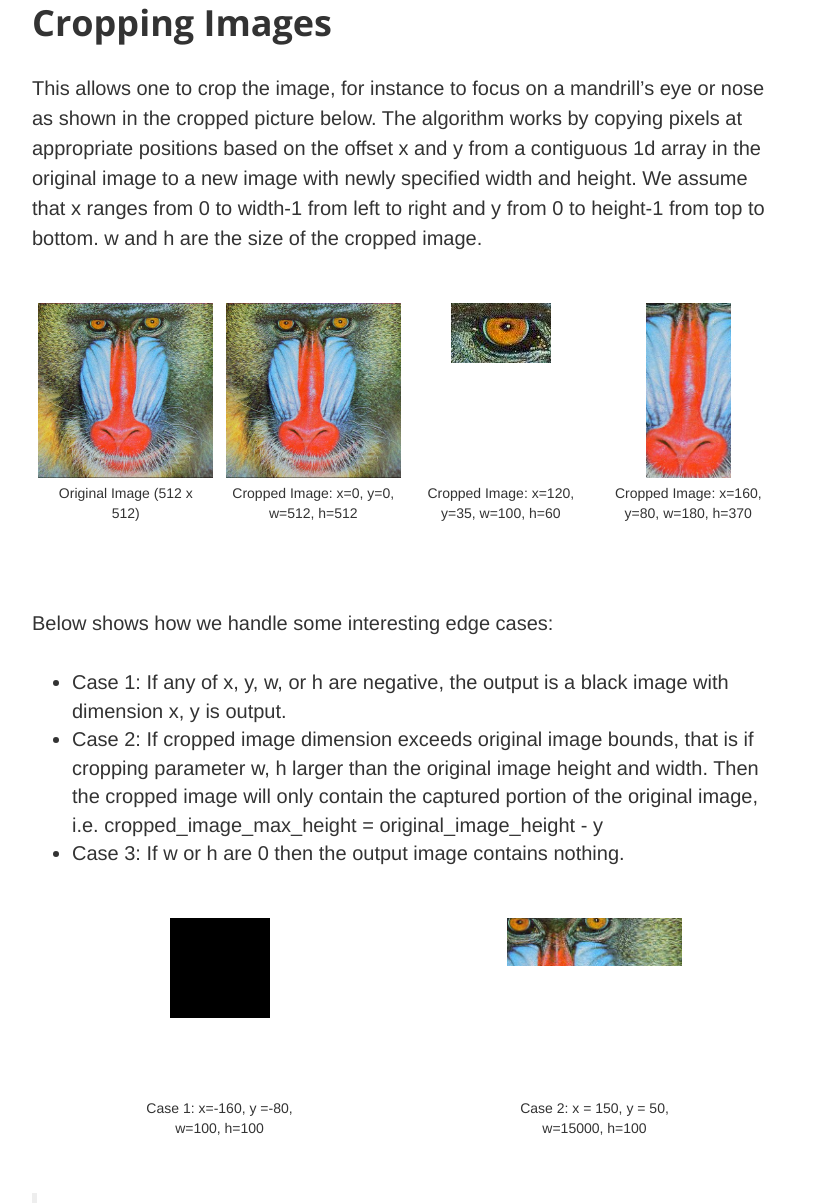
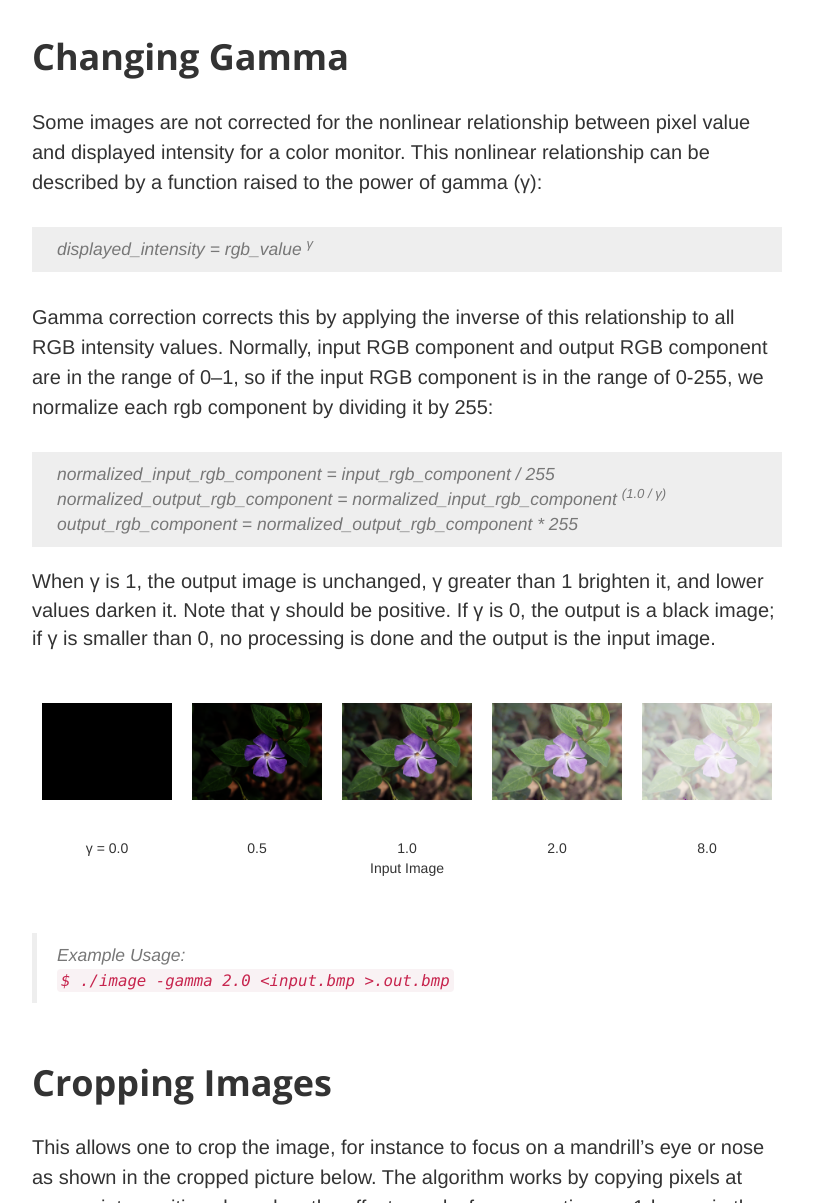
Before and after one commit to AlexOuyang/CSE163, a website: page imageProcessing.html in a window 1280 px wide. Shown: the part 1593-2796 px from the top of the page, without its empty margins (233-1046 px from the left). Drawn offline with nearby package versions, Linux system fonts and the light colour scheme; files that its build step writes are made by us from their sources.

Commit message:
added gamma write up

```diff
--- a/imageProcessing.html
+++ b/imageProcessing.html
@@ -92,7 +92,11 @@
                 <div class="col-lg-8 col-lg-offset-2 col-md-10 col-md-offset-1">
                     <h2 class="section-heading">Changing Brightness</h2>
                     <p>
-                        To adjust image brightness, we simply scale each pixel RGB value by a positive factor &alpha;, When &alpha; is 0, we get a pure black image, when &alpha; is 1 we get the original image back. In other words, if we want to darken the image, we interpolate between black and the current pixel values. If we want to brighten the image, we extrapolate between black and the current pixel values.
+                        To adjust image brightness, we simply scale each pixel RGB intensity values by a positive factor &alpha;, When &alpha; is 0, we get a pure black image, when &alpha; is 1 we get the original image back. In other words, if we want to darken the image, we interpolate between the zero RGB intensity values (black) and  the current pixel’s RGB intensity values. Note that Linear interpolation is often used to blend two images. &alpha; and (1 - &alpha;) are used in a weighted average to obtain the interpolated pixel rgb:
+                        <blockquote class="equation">
+                            brightened_rgb_component = (1 - &alpha;) * black_rgb_component+ &alpha; * current_rgb_component
+                        </blockquote>
+                        We can also obtain the brightened image through extrapolation similarly.
                     </p>
 
                     <ul class="flex-container">
@@ -135,11 +139,93 @@
                         </code>
                     </blockquote>
 
+
+
+
+
+
+
+
                     <h2 class="section-heading">Changing Contrast</h2>
+
+
+
+
+
+
+
 
                     <h2 class="section-heading">Changing Saturation</h2>
 
+
+
+
+
+
+
+
                     <h2 class="section-heading">Changing Gamma</h2>
+                    <p>
+                        Some images are not corrected for the nonlinear relationship between pixel value and displayed intensity for a color monitor. This nonlinear relationship can be described by a function raised to the power of gamma (&gamma;):
+                        <blockquote class="equation">
+                            displayed_intensity = rgb_value <sup>&gamma;</sup>
+                        </blockquote>
+                    </p>
+                    <p>
+                        Gamma correction corrects this by applying the inverse of this relationship to all RGB intensity values. Normally, input RGB component and output RGB component are in the range of 0–1, so if the input RGB component is in the range of 0-255, we normalize each rgb component by dividing it by 255:
+                        <blockquote class="equation">
+	                        normalized_input_rgb_component = input_rgb_component / 255
+                            <br>
+                            normalized_output_rgb_component = normalized_input_rgb_component <sup>(1.0 / &gamma;)</sup>
+                            <br>
+                            output_rgb_component = normalized_output_rgb_component * 255
+                            <br>
+                        </blockquote>
+                        When &gamma; is 1, the output image is unchanged, &gamma; greater than 1 brighten it, and lower values darken it. Note that &gamma; should be positive. If &gamma; is 0, the output is a black image; if &gamma; is smaller than 0, no processing is done and the output is the input image.
+                    </p>
+                    <ul class="flex-container">
+                        <li class="flex-item-item-5">
+                            <div class="flex-item-item-5-img-container">
+                                <img class="img-responsive" src="img/p1/gamma_0.bmp" alt="">
+                            </div>
+                            <span class="flex-item-text">&gamma; = 0.0 </span>
+                        </li>
+                        <li class="flex-item-item-5">
+                            <div class="flex-item-item-5-img-container">
+                                <img class="img-responsive" src="img/p1/gamma_0.5.bmp" alt="">
+                            </div>
+                            <span class="flex-item-text">0.5</span>
+                        </li>
+                        <li class="flex-item-item-5">
+                            <div class="flex-item-item-5-img-container">
+                                <img class="img-responsive" src="img/p1/gamma_1.bmp" alt="">
+                            </div>
+                            <span class="flex-item-text">1.0 <br> Input Image</span>
+                        </li>
+                        <li class="flex-item-item-5">
+                            <div class="flex-item-item-5-img-container">
+                                <img class="img-responsive" src="img/p1/gamma_2.bmp" alt="">
+                            </div>
+                            <span class="flex-item-text">2.0</span>
+                        </li>
+                        <li class="flex-item-item-5">
+                            <div class="flex-item-item-5-img-container">
+                                <img class="img-responsive" src="img/p1/gamma_8.bmp" alt="">
+                            </div>
+                            <span class="flex-item-text">8.0</span>
+                        </li>
+                    </ul>
+                    <blockquote> Example Usage:
+                        <br>
+                        <code>
+                            $ ./image -gamma 2.0 &lt;input.bmp &gt;.out.bmp
+                        </code>
+                    </blockquote>
+
+
+
+
+
 
                     <h2 class="section-heading">Cropping Images</h2>
                     <p>This allows one to crop the image, for instance to focus on a mandrill’s eye or nose as shown in the cropped picture below. The algorithm works by copying pixels at appropriate positions based on the offset x and y from a contiguous 1d array in the original image to a new image with newly specified width and height. We assume that x ranges from 0 to width-1 from left to right and y from 0 to height-1 from top to bottom. w and h are the size of the cropped image.</p>
--- a/less/clean-blog.less
+++ b/less/clean-blog.less
@@ -48,6 +48,7 @@ blockquote {
 	color: @gray-light;
 	font-style: italic;
 }
+
 
 hr.small {
 	max-width: 100px;
@@ -556,7 +557,7 @@ body {
 // Display 5 images in a row
 .flex-item-item-5 {
   width: 130px;
-  height: 250px;
+  height: 230px;
   margin-top: 20px;
 }
 
@@ -583,3 +584,10 @@ body {
     border-bottom-right-radius: 5px;
     border-bottom-left-radius: 5px;
 }
+
+
+.equation {
+	color: @gray-light;
+	font-style: italic;
+    background-color: @gray-lighter;
+}
```
Also changed, not shown: css/clean-blog.css, css/clean-blog.min.css, img/p1/gamma_0.5.bmp (added), img/p1/gamma_0.bmp (added), img/p1/gamma_1.5.bmp (added), img/p1/gamma_1.bmp (added), img/p1/gamma_2.bmp (added), img/p1/gamma_8.bmp (added).
